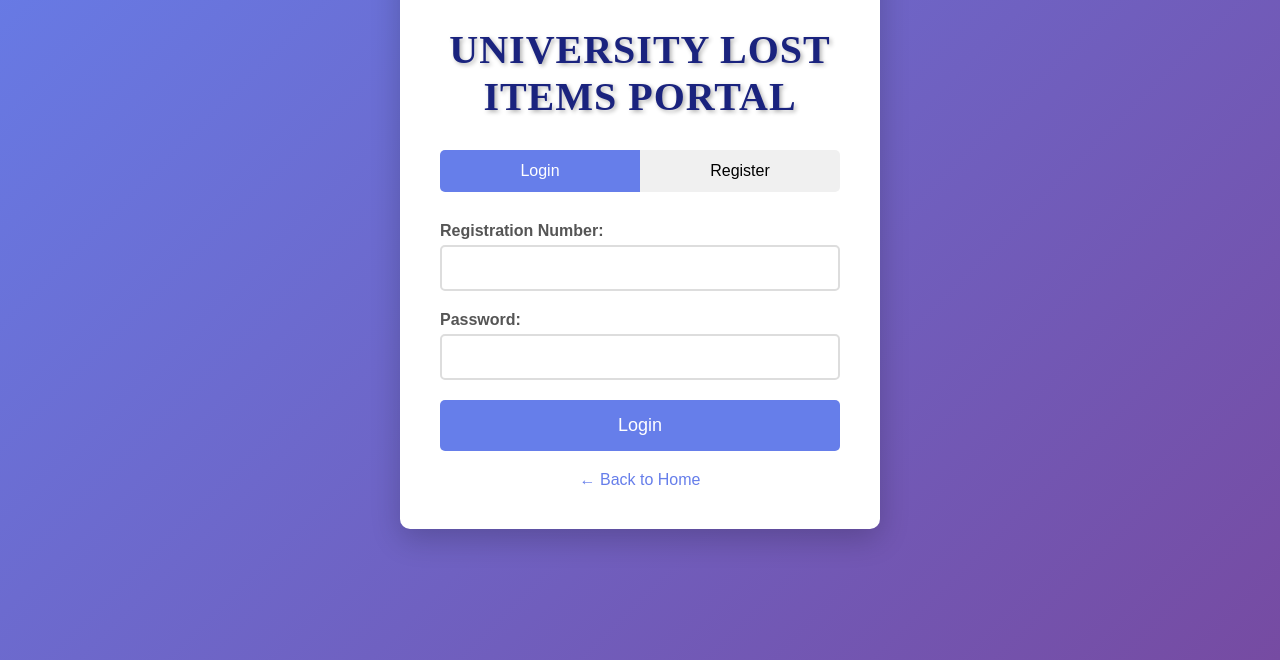
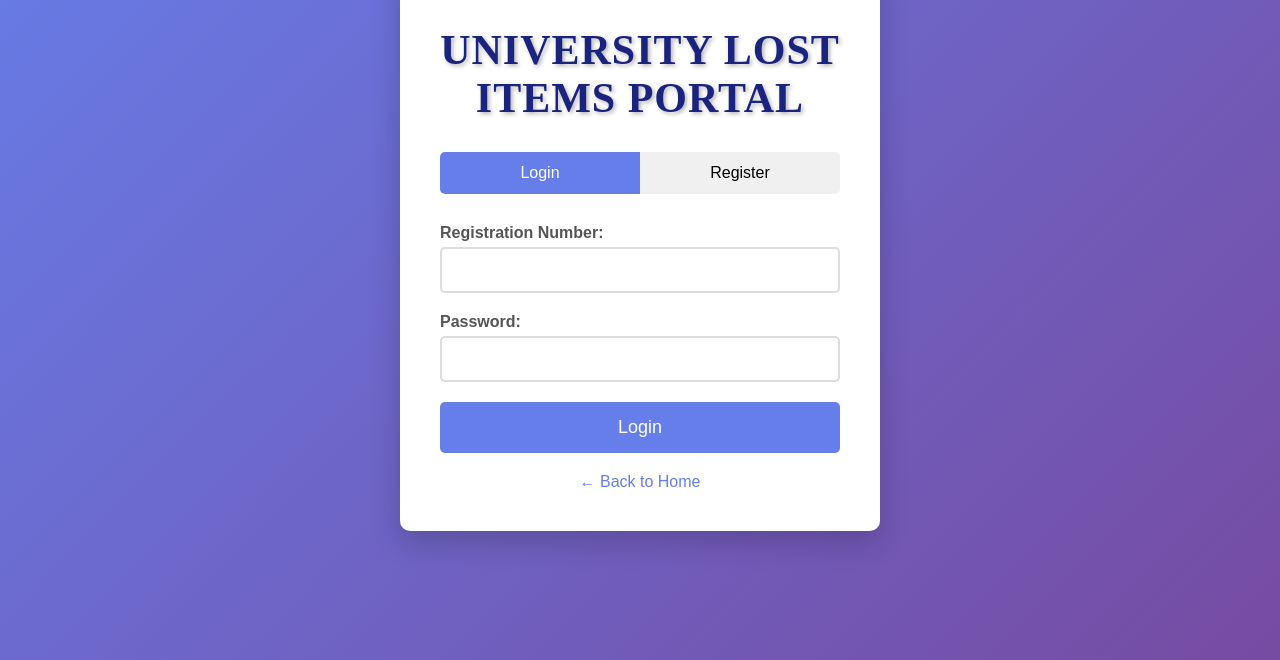
Before and after one commit to alankrit25bai10512-tech/lost_item_portal_uni, a website: page login.html in a window 1280 px wide. Shown: the part 180-840 px from the top of the page. Drawn offline with Linux system fonts and the light colour scheme.

Commit message:
Update login.html

```diff
--- a/login.html
+++ b/login.html
@@ -94,7 +94,7 @@
     <div class="form-container">
         <div style="text-align: center; margin-bottom: 30px;">
             <img src="vit-bhopal-logo-vector.png" alt="VIT Bhopal Logo" style="width: 120px; height: auto; margin-bottom: 15px;">
-            <h1 style="font-family: 'Times New Roman', serif; font-size: 40px; font-weight: bold; color: #1a237e; text-shadow: 2px 2px 4px rgba(0,0,0,0.3); margin: 10px 0; letter-spacing: 1px;">UNIVERSITY LOST ITEMS PORTAL</h1>
+            <h1 style="font-family: 'Times New Roman', serif; font-size: 42px; font-weight: bold; color: #1a237e; text-shadow: 2px 2px 4px rgba(0,0,0,0.3); margin: 10px 0; letter-spacing: 1px;">UNIVERSITY LOST ITEMS PORTAL</h1>
         </div>
         <div class="toggle-buttons">
             <button class="toggle-btn active" onclick="showLogin()">Login</button>
```
